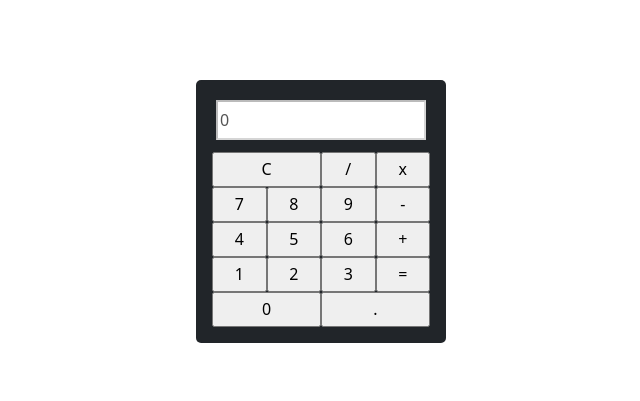
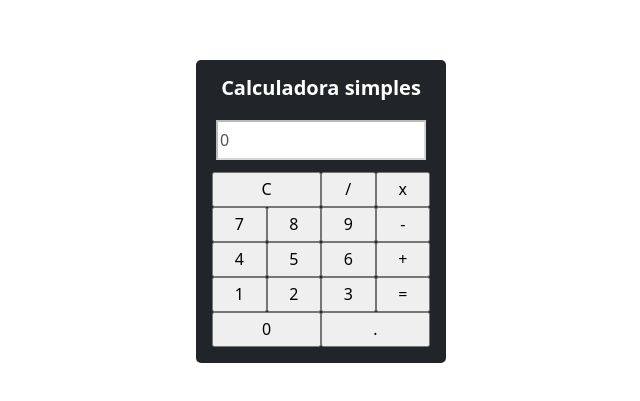
Before and after one commit to Kadoia614/CalculadoraJS, a plain HTML site: page index.html in a window 1280 px wide. Shown: the part 189-590 px from the top of the page, without its empty margins (319-959 px from the left). Drawn offline with nearby package versions, Linux system fonts and the light colour scheme.

Commit message:
atualizacao calculadora

```diff
--- a/index.html
+++ b/index.html
@@ -18,6 +18,7 @@
 <body>
     <div id="main" class="container d-flex">
         <div id="calc" class="p-3 bg-dark m-auto">
+            <div class="text-white text-center fw-bold h5 mb-3">Calculadora simples</div>
             <div id="valor" class="p-1">
                 <input type="text" id="tela" value="0" disabled="true">
             </div>
```
